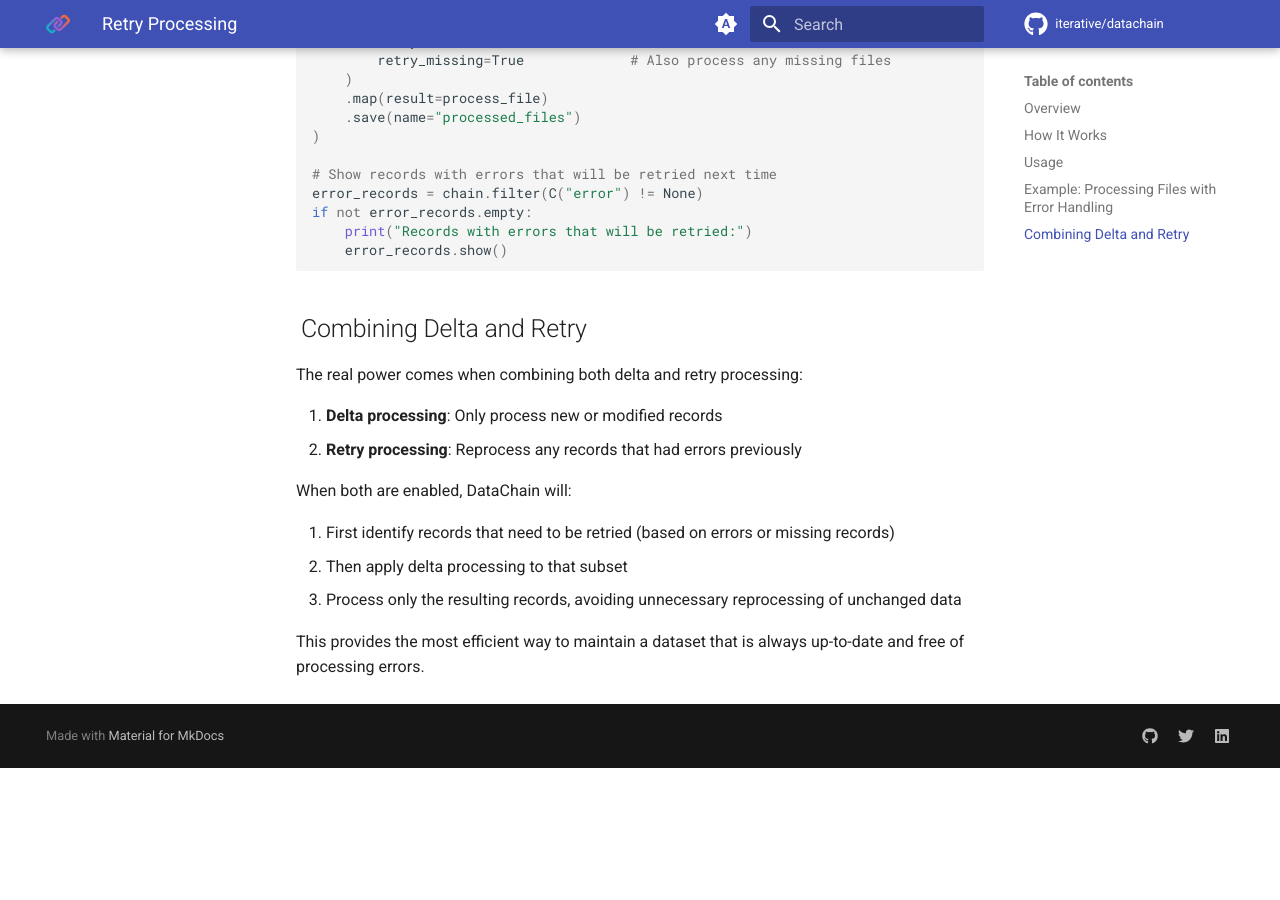
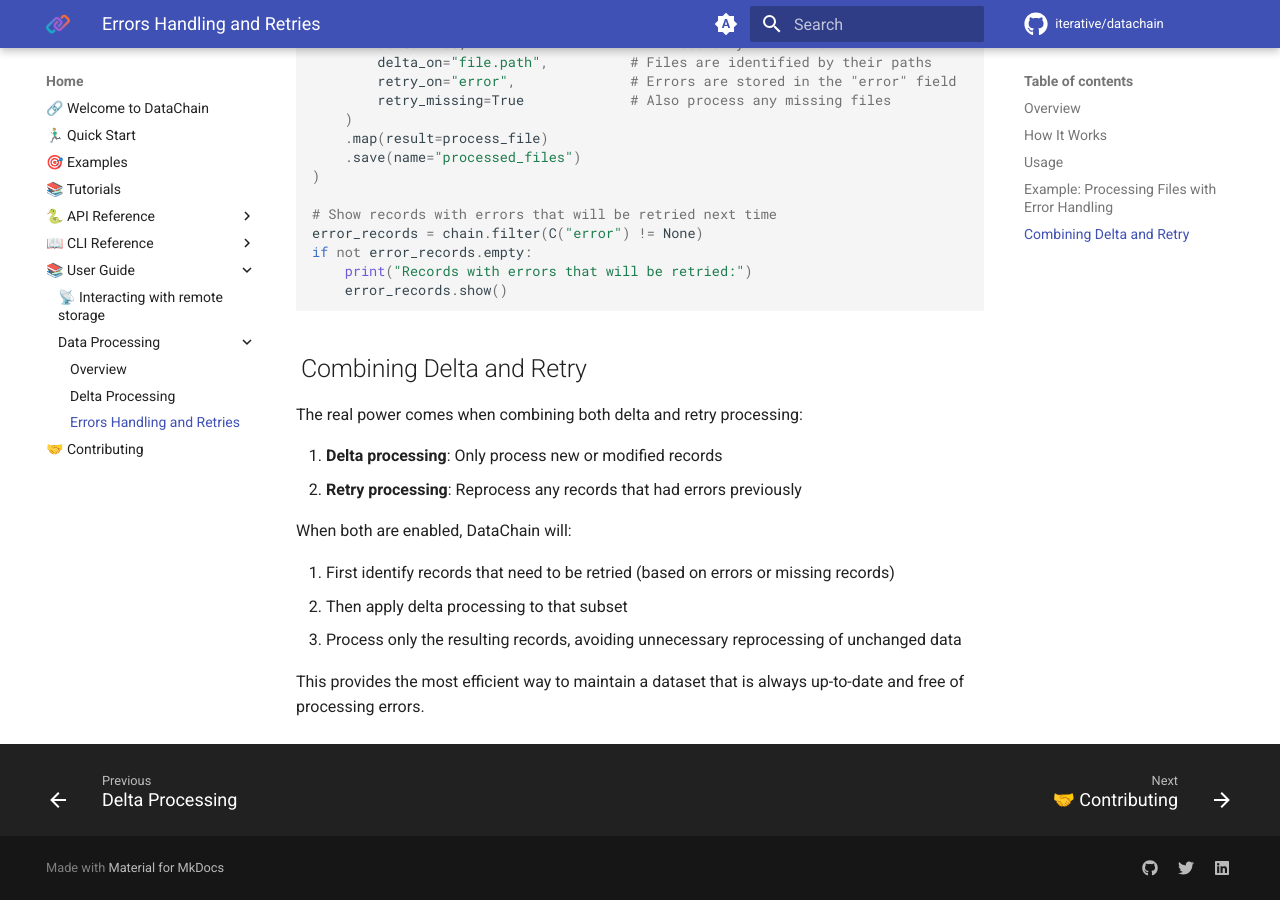
Before and after one commit to iterative/datachain, an MkDocs documentation site: the page built from docs/guide/retry.md, in a window 1280 px wide and 900 px high, scrolled down 2041 px. Built offline with MkDocs 1.6.1 and Material for MkDocs 9.7.7, drawn with Linux system fonts in a browser that asks for light colours; comment, search, counter and statistics services are not loaded; before the commit the page ends 2809 px from its top, so only the background shows below that; some of the changed text lies outside the part shown.

Commit message:
move docs around for delta and retry, update nav

```diff
--- a/mkdocs.yml
+++ b/mkdocs.yml
@@ -97,7 +97,12 @@ nav:
                   - logs: commands/job/logs.md
                   - cancel: commands/job/cancel.md
                   - ls: commands/job/ls.md
-      - 📡 Interacting with remote storage: references/remotes.md
+      - 📚 User Guide:
+          - 📡 Interacting with remote storage: guide/remotes.md
+          - Data Processing:
+              - Overview: guide/processing.md
+              - Delta Processing: guide/delta.md
+              - Errors Handling and Retries: guide/retry.md
       - 🤝 Contributing: contributing.md
 
   - DataChain Website ↗: https://datachain.ai" target="_blank"
```
Also changed, not shown: docs/guide/delta.md (renamed from docs/references/delta.md), docs/guide/processing.md (renamed from docs/references/processing.md), docs/guide/remotes.md (renamed from docs/references/remotes.md), docs/guide/retry.md (renamed from docs/references/retry.md), docs/retry.md (deleted).
